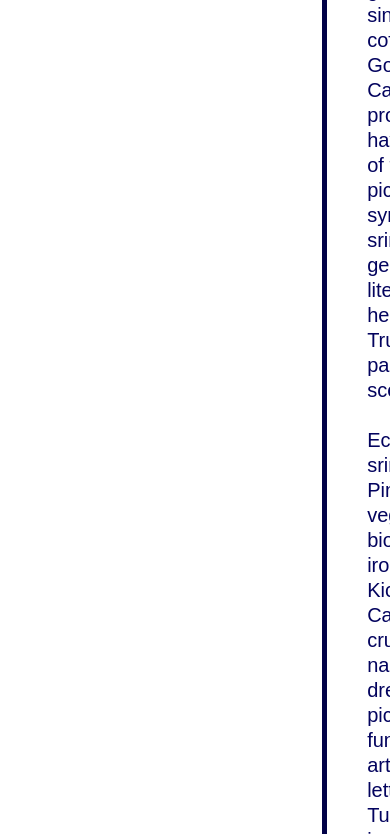
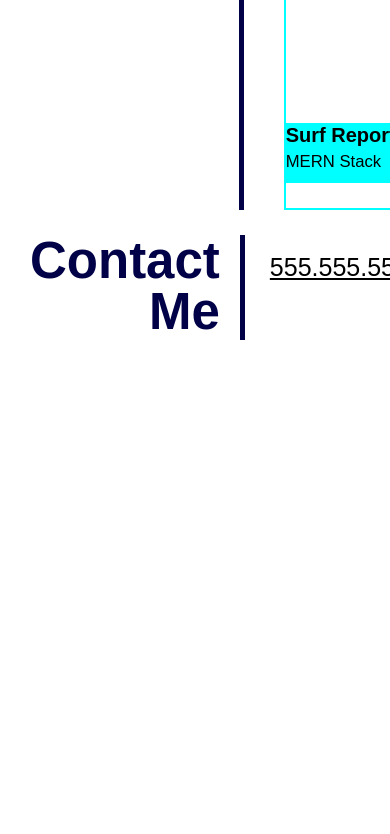
Before and after one commit to Castoreno05/DevMattPortfolio, a plain HTML site: page index.html in a window 390 px wide. Shown: the part 772-1606 px from the top of the page. After the commit the page ends 1144 px from the top, so only its background shows below. Drawn offline with Linux system fonts and the light colour scheme.

Commit message:
Added margin to the li tags and a media query so that the page is more responsive.

```diff
--- a/index.html
+++ b/index.html
@@ -2,7 +2,6 @@
 <html>
 
 <head>
-    <meta name="viewport" content="width=device-width, inital-scale=1.0">
     <link rel="stylesheet" href="./styles/reset.css">
     <link rel="stylesheet" href="./styles/styles.css">
     <title>DevMattPortfolio </title>
--- a/styles/reset.css
+++ b/styles/reset.css
@@ -8,6 +8,7 @@
   /* Gives the body element a parent height to compare against */
   html {
     height: 100%;
+    width: fit-content;
   }
 
   body {
--- a/styles/styles.css
+++ b/styles/styles.css
@@ -1,7 +1,6 @@
 * {
-    margin: 0;
-    padding: 0;
-    box-sizing: border-box;
+    margin: 0px;
+    padding: 0px;
 }
 
 .header {
@@ -25,10 +24,9 @@ h1 {
 .navLinks, li, a {
     display: inline-block;
     color: aqua;
-    margin-right: 15px;
     font-size: 20px;
     padding: 10px;
-    margin-left: -25px;
+    margin-left: -30px;
 }
 
 .subTitle {
@@ -63,7 +61,7 @@ h3 {
     color: rgb(1, 1, 71);
     margin-right: 40px;
     padding-right: 20px;
-    margin-left: 100px;
+    margin-left: 18px;
     text-align: end;
 }
 
@@ -80,7 +78,7 @@ h4 {
     color: rgb(1, 1, 71);
     margin-right: 40px;
     padding-right: 20px;
-    margin-left: 127px;
+    margin-left: 45px;
 }
 
 .work {
@@ -114,20 +112,33 @@ h4 {
 h5 {
     display: block;
     border-right: solid 5px rgb(1, 1, 71);
-    font-size: 50px;
+    font-size: 35px;
     color: rgb(1, 1, 71);
     margin-right: 65px;
     padding-right: 20px;
-    margin-left: 33px;
+    margin-left: 30px;
     height: 75px;
+    text-align: end;
 }
 
 .contactMe a {
     color:black;
     display: flex;
     font-size: 25px;
+    padding-right: 20px;
 }
 
 .info {
     display: contents;
 }
+
+li {
+    margin-right: 25px;
+}
+
+@media screen and (max-width: 1050px) {
+    h5 {
+        font-size: 51px;
+        height: 105px;
+    }
+}
```
